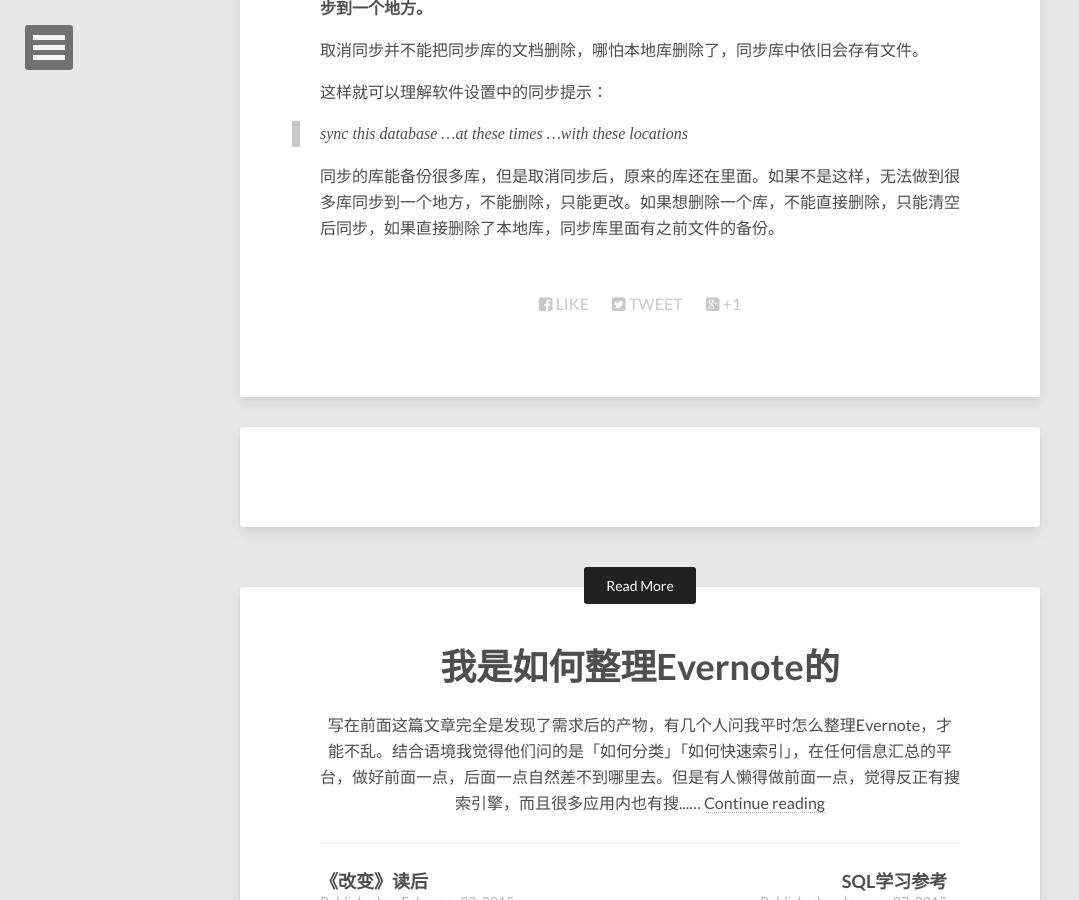
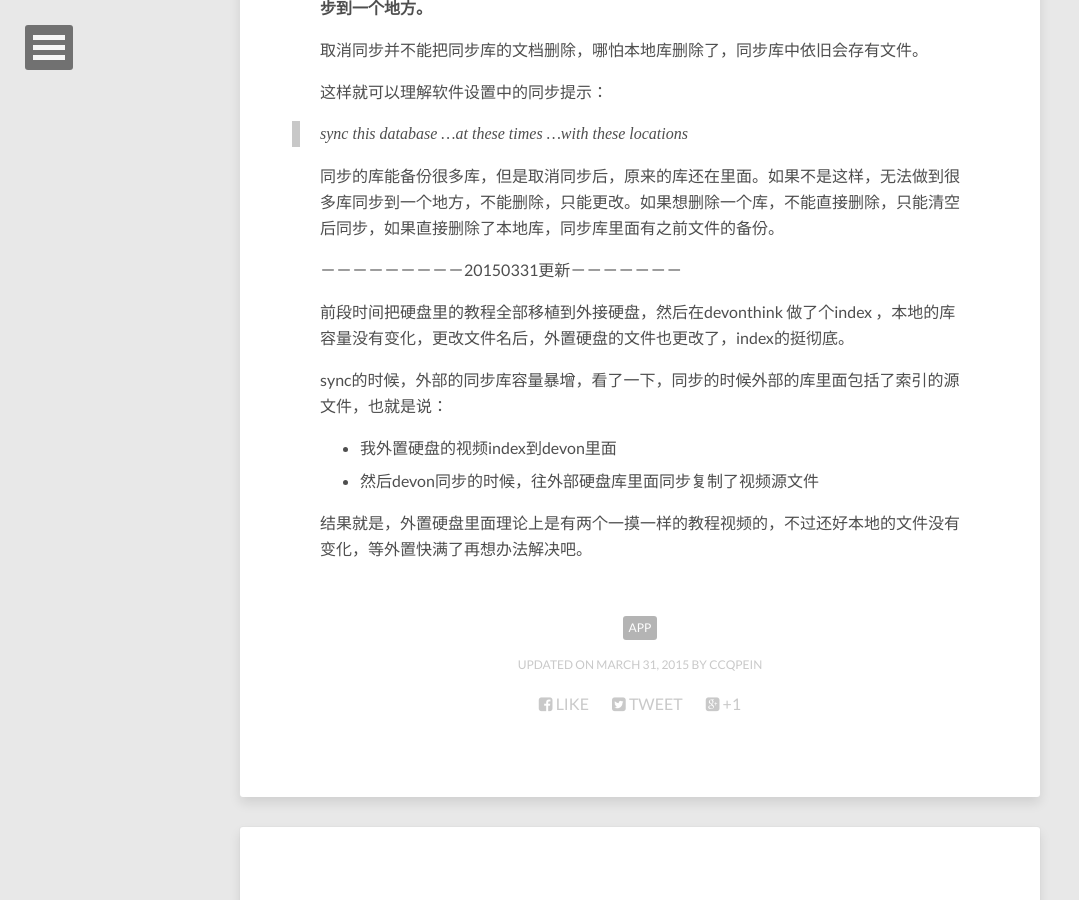
Before and after one commit to ccqpein/ccqpein.github.io, a Jekyll site: the page built from _posts/2015-03-31-Devonthink-synclogic.md, in a window 1280 px wide and 900 px high, scrolled down 888 px. Shown: the whole window, without its empty margins (0-1079 px from the left). Built offline with Jekyll 4.4.1, drawn with Linux system fonts in a browser that asks for light colours; nearby versions of some CDN libraries; comment, search, counter and statistics services are not loaded; some of the changed text lies outside the part shown.

Commit message:
modified

```diff
--- a/_posts/2015-02-09-Devonthink-synclogic.md
+++ b/_posts/2015-03-31-Devonthink-synclogic.md
@@ -1,10 +1,9 @@
 ---
 layout:     post
 title:      "Devonthink同步逻辑"
-subtitle:   ""
-date:       2015-02-09 00:22:00
-author:     "ccQ"
-header-img: ""
+modified:   2015-03-31
+feature:   ""
+tag: App
 ---
 
 今天归档部分文档的时候发现devonthink的同步逻辑和平时的一些软件不太一样，例如iTunes，dropbox都是无论你在哪里更改，同步后另一端的人文件都会变成更改后的文件。
@@ -29,3 +28,14 @@ devonthink在设置界面允许把数据库和别的文档位置同步，我选
 >sync this database …at these times …with these locations
 
 同步的库能备份很多库，但是取消同步后，原来的库还在里面。如果不是这样，无法做到很多库同步到一个地方，不能删除，只能更改。如果想删除一个库，不能直接删除，只能清空后同步，如果直接删除了本地库，同步库里面有之前文件的备份。
+
+－－－－－－－－－20150331更新－－－－－－－
+
+前段时间把硬盘里的教程全部移植到外接硬盘，然后在devonthink 做了个index ，本地的库容量没有变化，更改文件名后，外置硬盘的文件也更改了，index的挺彻底。
+
+sync的时候，外部的同步库容量暴增，看了一下，同步的时候外部的库里面包括了索引的源文件，也就是说：
+
+- 我外置硬盘的视频index到devon里面
+- 然后devon同步的时候，往外部硬盘库里面同步复制了视频源文件
+
+结果就是，外置硬盘里面理论上是有两个一摸一样的教程视频的，不过还好本地的文件没有变化，等外置快满了再想办法解决吧。
```
